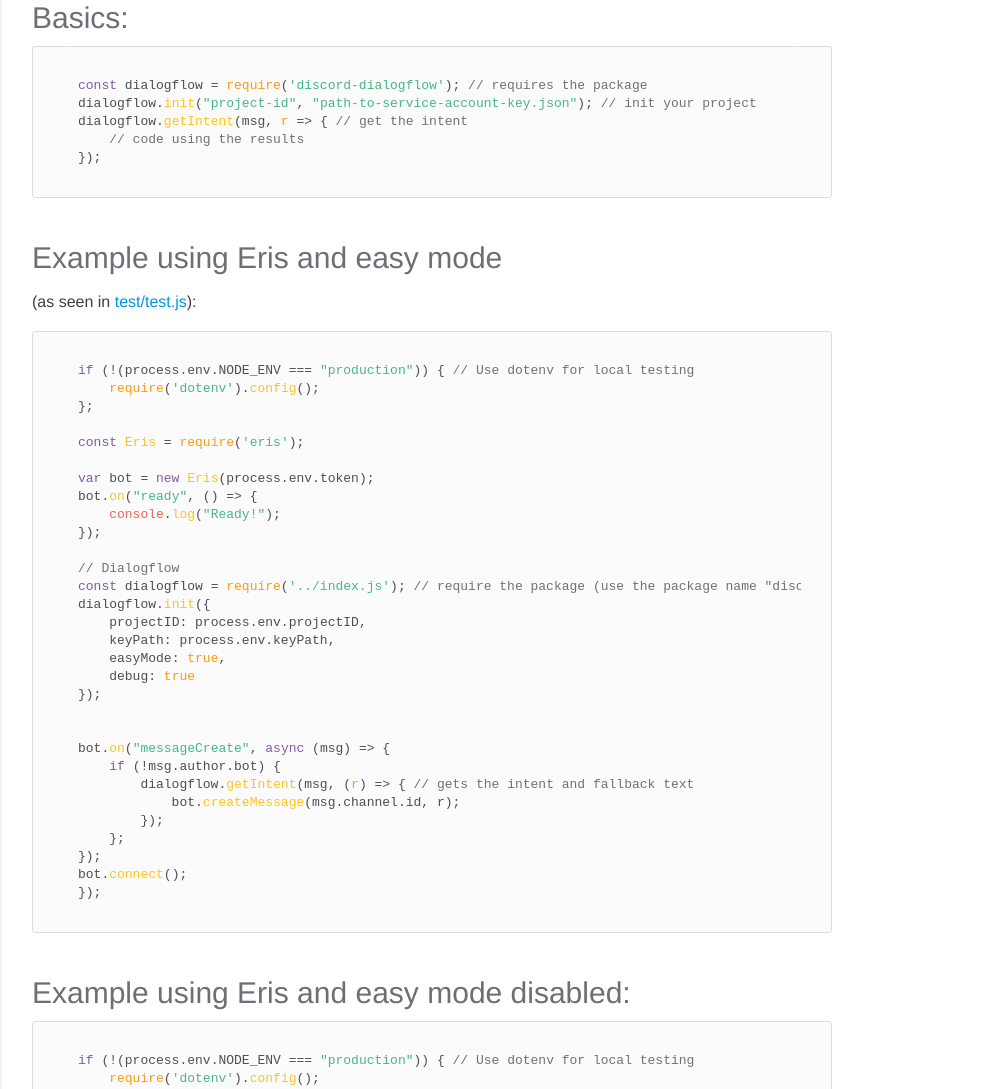
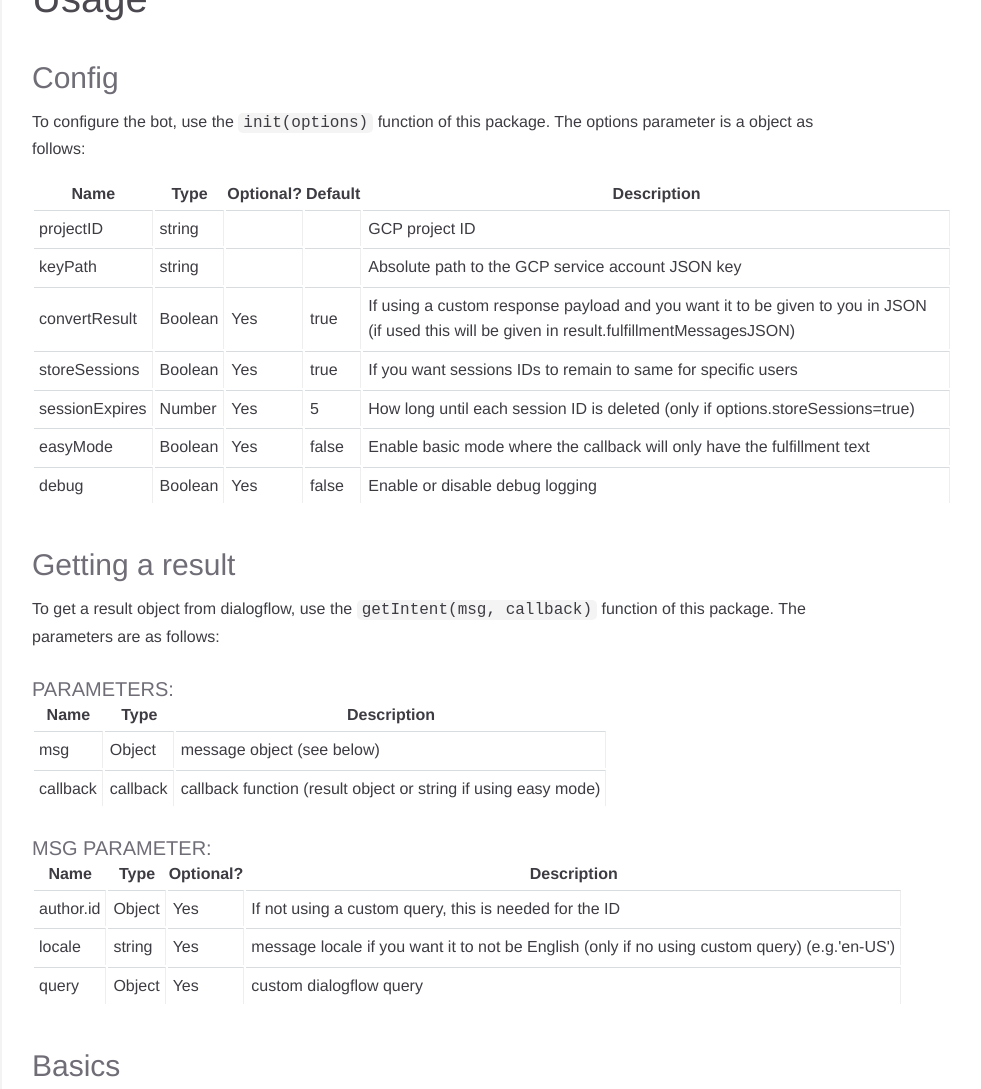
Before and after one commit to danclay/simple-dialogflow-client, a website: page docs/index.html in a window 1280 px wide. Shown: the part 1615-2704 px from the top of the page, without its empty margins (298-1279 px from the left). Drawn offline with nearby package versions, Linux system fonts and the light colour scheme; a web font is replaced by a local one.

Commit message:
Updated documentation

```diff
--- a/docs/index.html
+++ b/docs/index.html
@@ -103,20 +103,140 @@
     <a href="https://nodei.co/npm/@danclay/discord-dialogflow/"><img src="https://nodeico.herokuapp.com/@danclay/discord-dialogflow.svg"></a>
   </p>
 </div>
+<h3><a href="https://danclay.github.io/discord-dialogflow/">Documentation</a> | <a href="https://abal.moe/Eris/docs/index.html">Eris</a> | <a href="https://discord.js.org/#/docs/main/stable/general/welcome">discord.js</a></h3>
 <h1>About</h1>
-<p>Easily integrate Dialogflow into your Discord bot to allow for natural conversations</p>
+<p>Easily integrate Dialogflow into your Discord bot to allow for natural conversations. This should work with the message object for both Eris and discord.js</p>
 <h1>Installation</h1>
 <p>To download eris-sharder, run <code>npm install @danclay/discord-dialogflow --save</code>
 or with yarn: <code>yarn add @danclay/discord-dialogflow</code></p>
 <h1>Usage</h1>
-<h2>Basics:</h2>
+<h2>Config</h2>
+<p>To configure the bot, use the <code>init(options)</code> function of this package. The options parameter is a object as follows:</p>
+<table>
+<thead>
+<tr>
+<th>Name</th>
+<th>Type</th>
+<th>Optional?</th>
+<th>Default</th>
+<th>Description</th>
+</tr>
+</thead>
+<tbody>
+<tr>
+<td>projectID</td>
+<td>string</td>
+<td></td>
+<td></td>
+<td>GCP project ID</td>
+</tr>
+<tr>
+<td>keyPath</td>
+<td>string</td>
+<td></td>
+<td></td>
+<td>Absolute path to the GCP service account JSON key</td>
+</tr>
+<tr>
+<td>convertResult</td>
+<td>Boolean</td>
+<td>Yes</td>
+<td>true</td>
+<td>If using a custom response payload and you want it to be given to you in JSON (if used this will be given in result.fulfillmentMessagesJSON)</td>
+</tr>
+<tr>
+<td>storeSessions</td>
+<td>Boolean</td>
+<td>Yes</td>
+<td>true</td>
+<td>If you want sessions IDs to remain to same for specific users</td>
+</tr>
+<tr>
+<td>sessionExpires</td>
+<td>Number</td>
+<td>Yes</td>
+<td>5</td>
+<td>How long until each session ID is deleted (only if options.storeSessions=true)</td>
+</tr>
+<tr>
+<td>easyMode</td>
+<td>Boolean</td>
+<td>Yes</td>
+<td>false</td>
+<td>Enable basic mode where the callback will only have the fulfillment text</td>
+</tr>
+<tr>
+<td>debug</td>
+<td>Boolean</td>
+<td>Yes</td>
+<td>false</td>
+<td>Enable or disable debug logging</td>
+</tr>
+</tbody>
+</table>
+<h2>Getting a result</h2>
+<p>To get a result object from dialogflow, use the <code>getIntent(msg, callback)</code> function of this package. The parameters are as follows:</p>
+<h3>Parameters:</h3>
+<table>
+<thead>
+<tr>
+<th>Name</th>
+<th>Type</th>
+<th>Description</th>
+</tr>
+</thead>
+<tbody>
+<tr>
+<td>msg</td>
+<td>Object</td>
+<td>message object (see below)</td>
+</tr>
+<tr>
+<td>callback</td>
+<td>callback</td>
+<td>callback function (result object or string if using easy mode)</td>
+</tr>
+</tbody>
+</table>
+<h3>Msg parameter:</h3>
+<table>
+<thead>
+<tr>
+<th>Name</th>
+<th>Type</th>
+<th>Optional?</th>
+<th>Description</th>
+</tr>
+</thead>
+<tbody>
+<tr>
+<td>author.id</td>
+<td>Object</td>
+<td>Yes</td>
+<td>If not using a custom query, this is needed for the ID</td>
+</tr>
+<tr>
+<td>locale</td>
+<td>string</td>
+<td>Yes</td>
+<td>message locale if you want it to not be English (only if no using custom query) (e.g.'en-US')</td>
+</tr>
+<tr>
+<td>query</td>
+<td>Object</td>
+<td>Yes</td>
+<td>custom dialogflow query</td>
+</tr>
+</tbody>
+</table>
+<h2>Basics</h2>
 <pre class="prettyprint source lang-javascript"><code>const dialogflow = require('discord-dialogflow'); // requires the package
 dialogflow.init(&quot;project-id&quot;, &quot;path-to-service-account-key.json&quot;); // init your project
 dialogflow.getIntent(msg, r => { // get the intent
     // code using the results
 });
 </code></pre>
-<h2>Example using Eris and easy mode</h2>
+<h3>Example using Eris and easy mode</h3>
 <p>(as seen in <a href="https://raw.githubusercontent.com/danclay/discord-dialogflow/master/test/test.js">test/test.js</a>):</p>
 <pre class="prettyprint source lang-javascript"><code>if (!(process.env.NODE_ENV === &quot;production&quot;)) { // Use dotenv for local testing
     require('dotenv').config();
@@ -149,7 +269,7 @@
 bot.connect();
 });
 </code></pre>
-<h2>Example using Eris and easy mode disabled:</h2>
+<h3>Example using Eris and easy mode disabled:</h3>
 <pre class="prettyprint source lang-javascript"><code>if (!(process.env.NODE_ENV === &quot;production&quot;)) { // Use dotenv for local testing
     require('dotenv').config();
 };
```
Also changed, not shown: docs/getIntent.js.html (+7 -10 lines), docs/global.html (+153 -8 lines), docs/init.js.html (+4 -4 lines), lib/init.js (+4 -4 lines), README.md, lib/getIntent.js.
